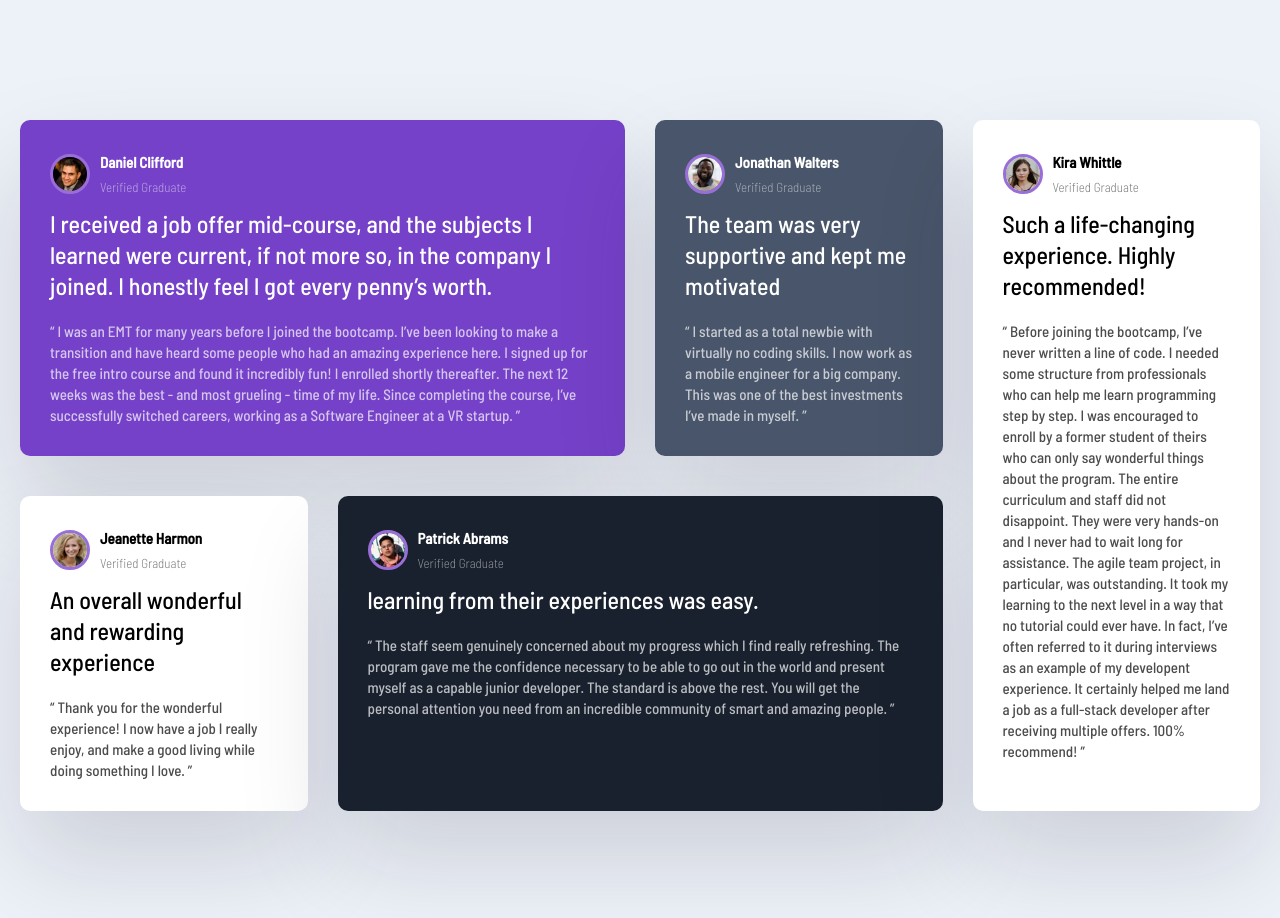
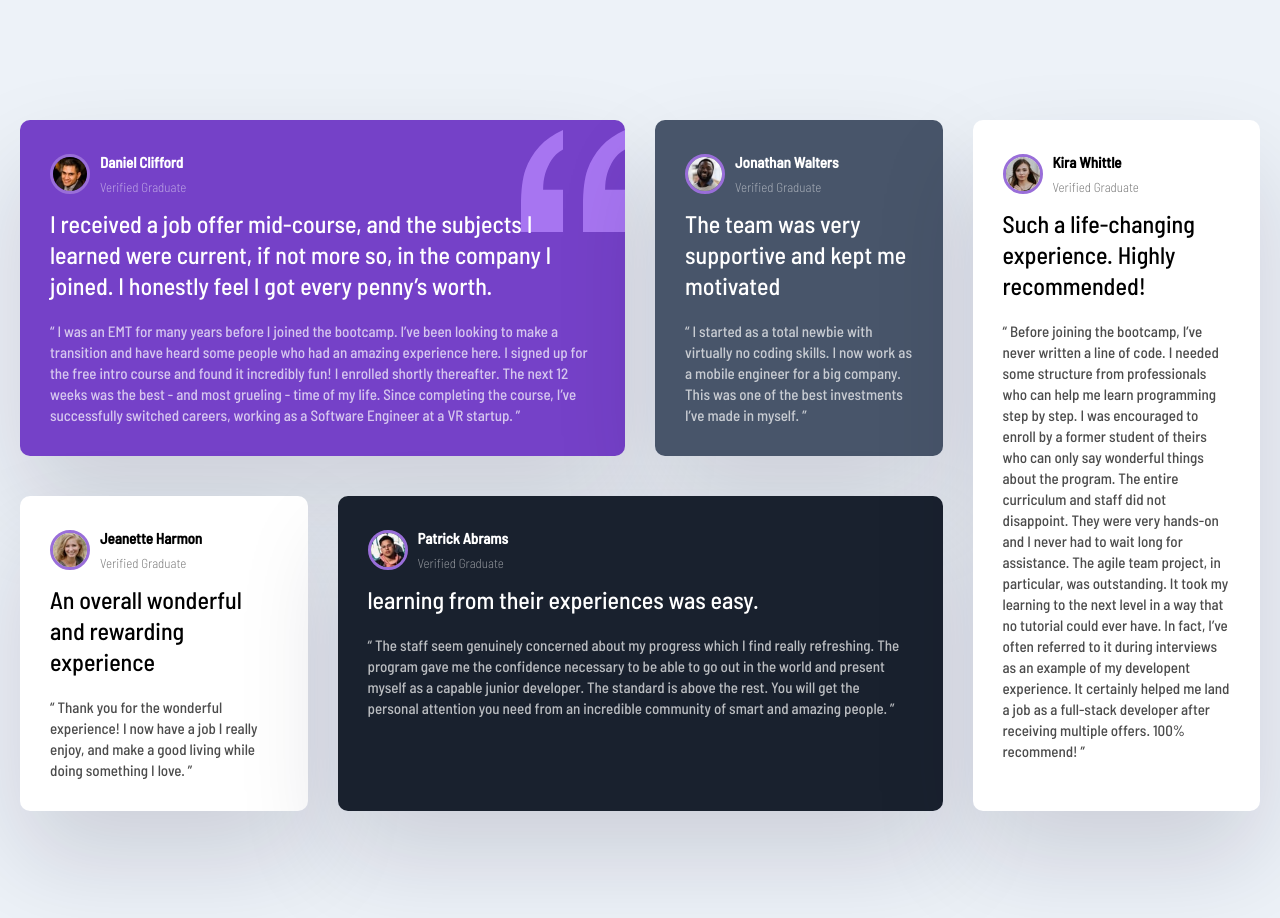
Before and after one commit to S-Noman/Coding, a plain HTML site: page index.html in a window 1280 px wide. Drawn offline with Linux system fonts and the light colour scheme; a web font is replaced by a local one.

Commit message:
nked photo

```diff
--- a/Frontend-mentor.css
+++ b/Frontend-mentor.css
@@ -97,7 +97,7 @@ body{
 .card--bg--purple{
     background: hsl(263, 55%, 52%);
     color: #fff;
-    background-image: url(./testimonials-grid-section-main/images/bg-pattern-quotation.svg);
+    background-image: url(./images/bg-pattern-quotation.svg);
     background-repeat: no-repeat;
     background-position: top 10px right;
 }
```
